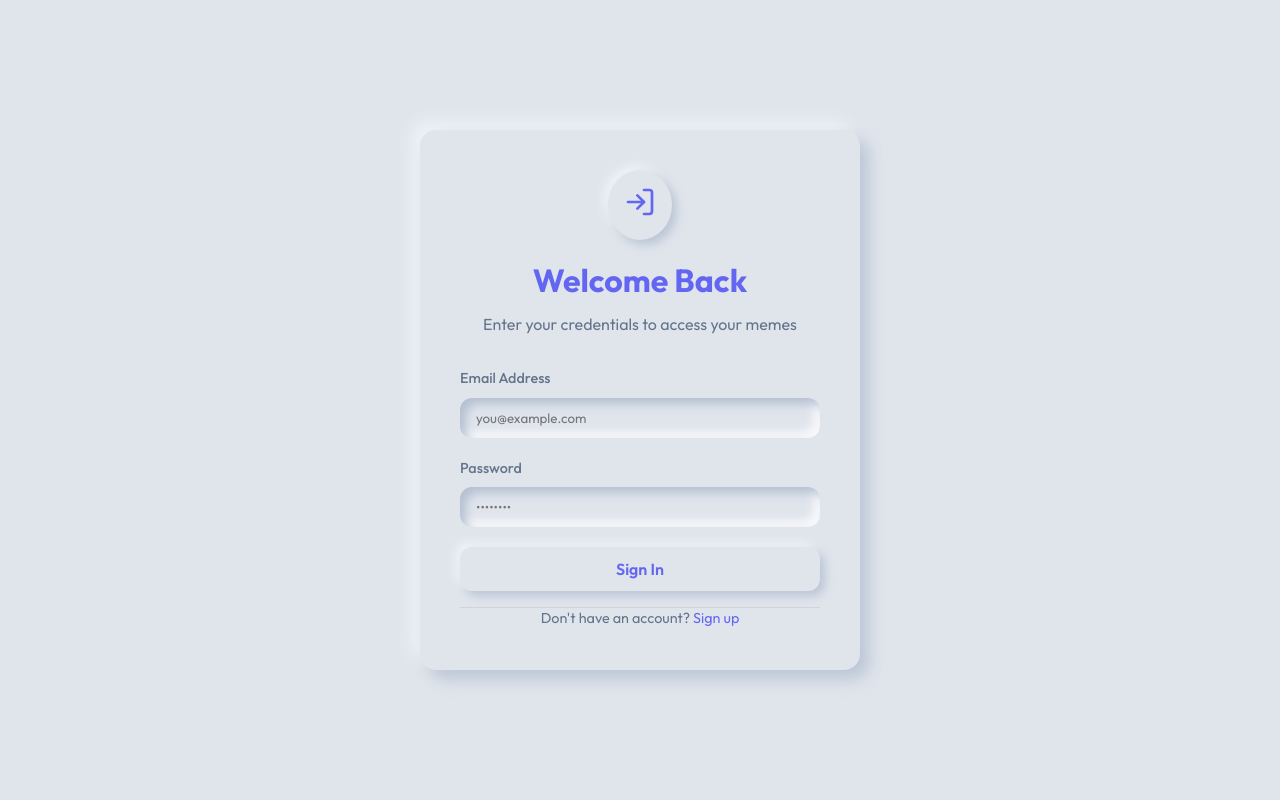
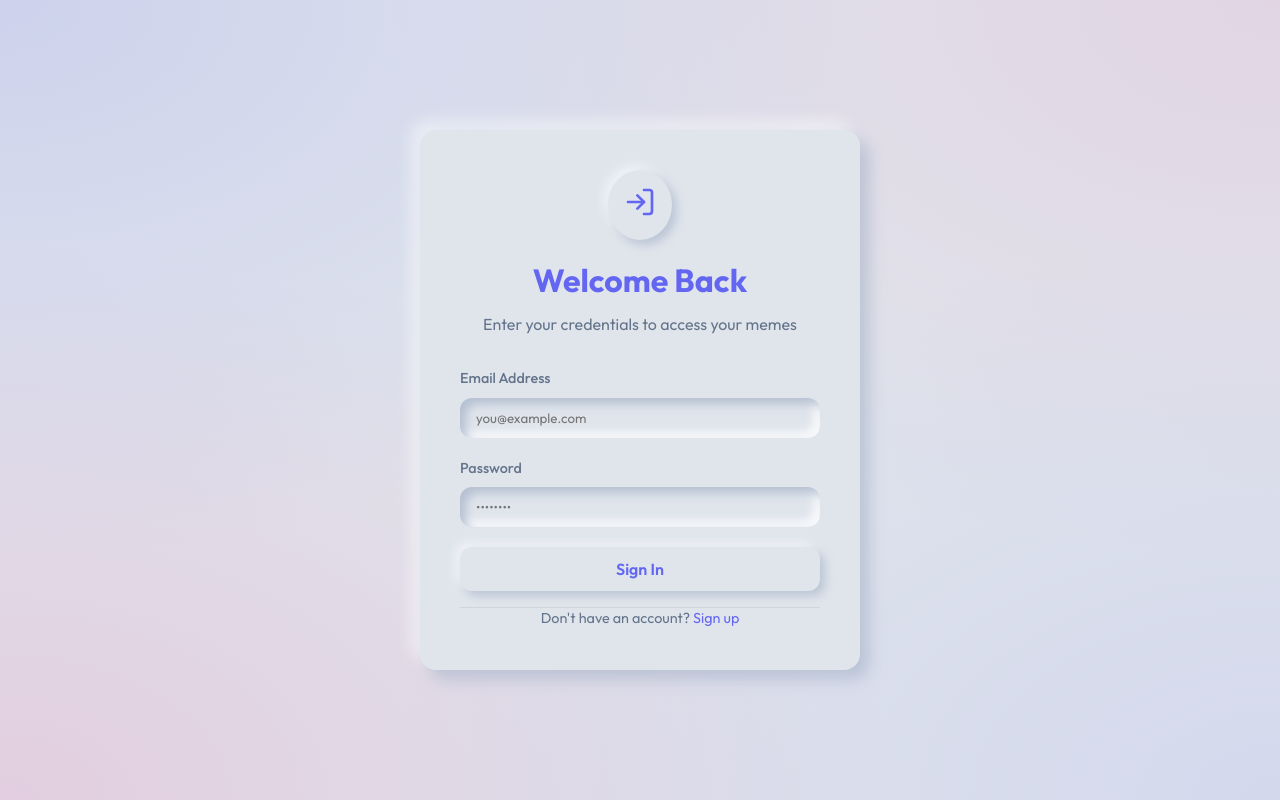
Before and after one commit to shivam02544/meme-hub, a React app in the folder frontend/: page /login in a window 1280 px wide. Built offline with nearby package versions, Linux system fonts and the light colour scheme; the HTML template or start-up script is replaced by a standard one.

Commit message:
feat(phase-1): implement glassmorphism tokens and liquid background

```diff
--- a/frontend/src/index.css
+++ b/frontend/src/index.css
@@ -17,10 +17,17 @@
   --radius-md: 12px;
   --radius-lg: 16px;
 
-  /* Skeuomorphic outward shadow (raised) */
+  /* Glassmorphism Design Tokens */
+  --glass-bg: rgba(255, 255, 255, 0.4);
+  --glass-bg-lite: rgba(255, 255, 255, 0.6);
+  --glass-border: rgba(255, 255, 255, 0.3);
+  --glass-blur: blur(12px);
+  --glass-shadow: 0 8px 32px 0 rgba(31, 38, 135, 0.15);
+  --glass-glow: 0 0 15px rgba(99, 102, 241, 0.3);
+
+  /* Skeuomorphic (Retained for migration / fallback) */
   --shadow-outset: 9px 9px 16px rgb(163,177,198,0.6), -9px -9px 16px rgba(255,255,255, 0.5);
   --shadow-outset-sm: 5px 5px 10px rgb(163,177,198,0.6), -5px -5px 10px rgba(255,255,255, 0.5);
-  /* Skeuomorphic inner shadow (pressed) */
   --shadow-inset: inset 6px 6px 10px 0 rgba(163,177,198, 0.7), inset -6px -6px 10px 0 rgba(255,255,255, 0.8);
 }
 
@@ -33,6 +40,12 @@
 body {
   font-family: 'Outfit', sans-serif;
   background-color: var(--bg-color);
+  background-image:
+    radial-gradient(at 0% 0%, rgba(99, 102, 241, 0.15) 0px, transparent 50%),
+    radial-gradient(at 100% 0%, rgba(236, 72, 153, 0.1) 0px, transparent 50%),
+    radial-gradient(at 100% 100%, rgba(99, 102, 241, 0.1) 0px, transparent 50%),
+    radial-gradient(at 0% 100%, rgba(236, 72, 153, 0.15) 0px, transparent 50%);
+  background-attachment: fixed;
   color: var(--text-active);
   min-height: 100vh;
   line-height: 1.5;
```
